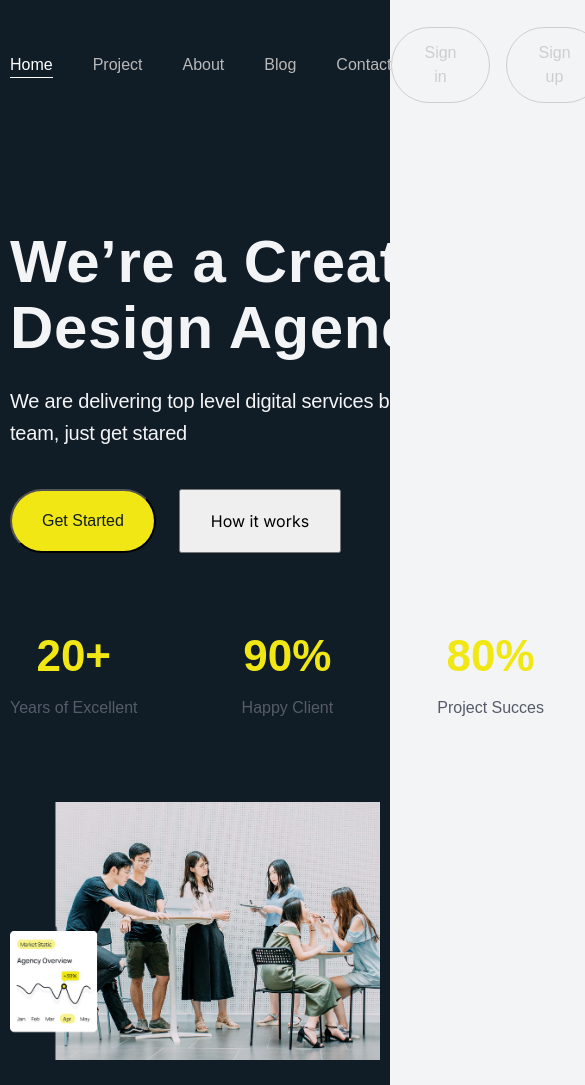
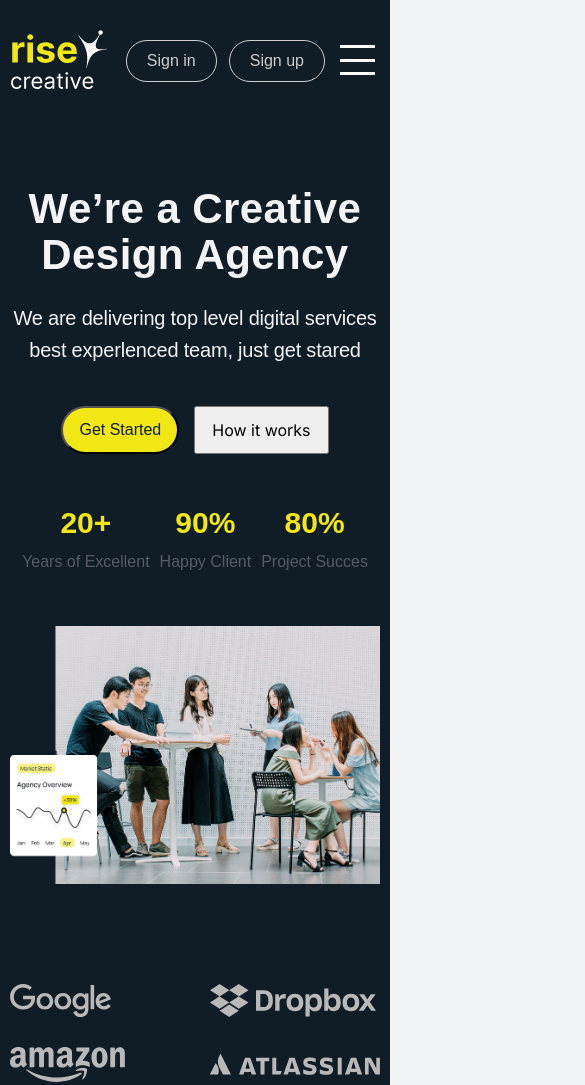
Before and after one commit to progdidi/risecreative, a website: page app/index.html in a window 390 px wide. Shown: the top 1085 px of the page, 585 px wide, since content can reach past the window. Drawn offline with Linux system fonts and the light colour scheme; files whose address does not match are found by name.

Commit message:
feat: feat header section

```diff
--- a/app/index.html
+++ b/app/index.html
@@ -31,6 +31,12 @@
                     <button class="header__btn">Sign in</button>
                     <button class="header__btn">Sign up</button>
                 </div>
+
+                <button class="menu-btn">
+                    <span></span>
+                    <span></span>
+                    <span></span>
+                </button>
             </div>
 
             <div class="header-promo">
--- a/app/js/main.js
+++ b/app/js/main.js
@@ -1,3 +1,8 @@
-$(function(){
+//mobile menu
 
-});
+const menuBtn = document.querySelector('.menu-btn');
+const menu = document.querySelector('.menu')
+
+menuBtn.addEventListener('click', () => {
+    menu.classList.toggle('active')
+})
--- a/app/scss/blocks/_header.scss
+++ b/app/scss/blocks/_header.scss
@@ -17,8 +17,7 @@
                 font-weight: 500;
                 font-size: 16px;
                 color: var(--gray-color);
-            }
-            .menu-list__item {
+                &__item {
                     border-bottom: 1px solid transparent;
                     transition: all 0.3s;
                     &.active {
@@ -28,6 +27,7 @@
                     &:hover {
                         color: #fff;
                         border-bottom: 1px solid #fff;
+                    }
                 }
             }
         }
@@ -46,6 +46,23 @@
                 font-size: 16px;
                 color: #cecece;
                 text-align: center;
+            }
+        }
+
+        .menu-btn {
+            width: 40px;
+            height: 30px;
+            display: flex;
+            flex-direction: column;
+            justify-content: space-between;
+            background-color: transparent;
+            border: none;
+            display: none;
+            span {
+                width: 100%;
+                height: 3px;
+                background-color: #fff;
+
             }
         }
     }
@@ -143,8 +160,95 @@
     }
 }
 
+@media (max-width: 950px) {
+    .header {
+        position: relative;
+        .header-top {
+            .menu {
+                position: absolute;
+                top: 0;
+                left: 0;
+                right: 0;
+                width: 100%;
+                background-color: var(--dark-color);
+                transform: translateY(-200%);
+                transition: all 0.3s;
+                .menu-list {
+                    padding: 60px 0 30px;
+                    width: 100%;
+                    flex-direction: column;
+                    &__item {
+                        width: 100%;
+                        text-align: center;
+                        &.active {
+                            border: none;
+                        }
+                    }
+                }
+
+                &.active {
+                    transform: translateY(0);
+                }
+            }
+
+            .header__buttons {
+                margin-right: 90px;
+            }
+            .menu-btn {
+                position: absolute;
+                top: 45px;
+                right: 30px;
+                z-index: 10;
+                display: flex;
+            }
+        }
+    }
+}
+
 @media (max-width: 640px) {
     .header {
+        .header-top {
+            .header__buttons {
+                gap: 12px;
+                margin-right: 55px;
+                .header__btn {
+                    padding: 8px 20px;
+                }
+            }
+            .menu-btn {
+                width: 35px;
+                right: 15px;
+            }
+        }
+
+        .header-promo {
+            gap: 50px;
+            .header-promo__info {
+                width: 100%;
+                &-title {
+                    font-size: 50px;
+                    text-align: center;
+                }
+                &-text {
+                    text-align: center;
+                }
+                .header-promo__buttons {
+                    justify-content: center;
+                    .header-promo__btn {
+                        padding: 15px 25px;
+                    }
+                }
+
+                .header-promo__nums {
+                    justify-content: center;
+                    gap: 25px;
+
+                }
+
+            }
+
+        }
+
         .brands {
             width: 100%;
             gap: 20px;
@@ -155,8 +259,48 @@
     }
 }
 
-@media (max-width: 420px) {
+@media (max-width: 470px) {
     .header {
+        .header-top {
+            margin-bottom: 10px;
+        }
+        .header-promo {
+            gap: 50px;
+            .header-promo__info {
+                width: 100%;
+                &-title {
+                    font-size: 42px;
+                    text-align: center;
+                }
+                &-text {
+                    text-align: center;
+                }
+                .header-promo__buttons {
+                    gap: 15px;
+                    margin-bottom: 50px;
+                    .header-promo__btn {
+                        padding: 10px 16px;
+                    }
+                }
+
+                .header-promo__nums {
+                    justify-content: center;
+                    gap: 10px;
+                    .header-promo__nums-item {
+                        .header-promo__nums-main {
+                            font-size: 30px;
+                            margin-bottom: 5px;
+                        }
+                        .header-promo__nums-descr {
+                            font-size: 16px;
+                        }
+                    }
+
+                }
+
+            }
+
+        }
         .brands {
             grid-template-columns: repeat(2, 1fr);
             gap: 30px;
```
Also changed, not shown: app/css/style.min.css, app/js/main.min.js. Lines whose indentation alone changed are shown as unchanged.
